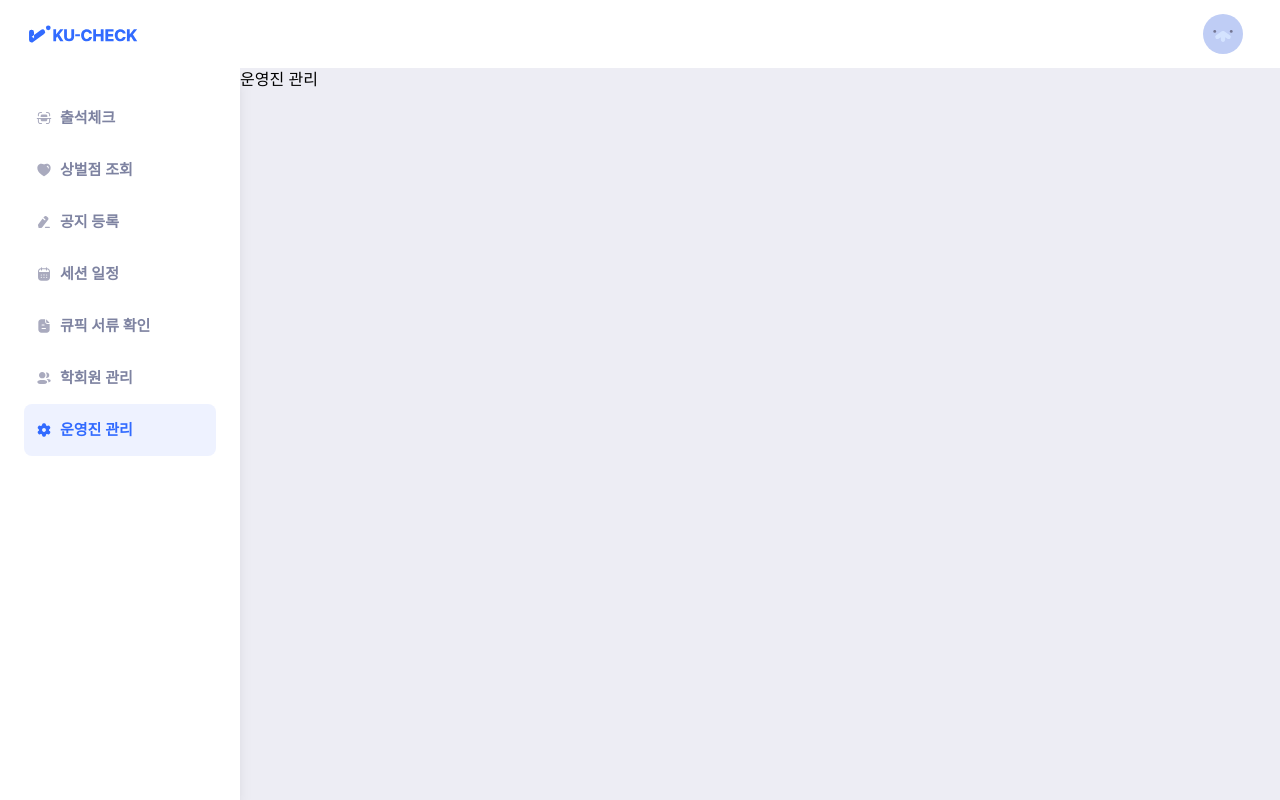
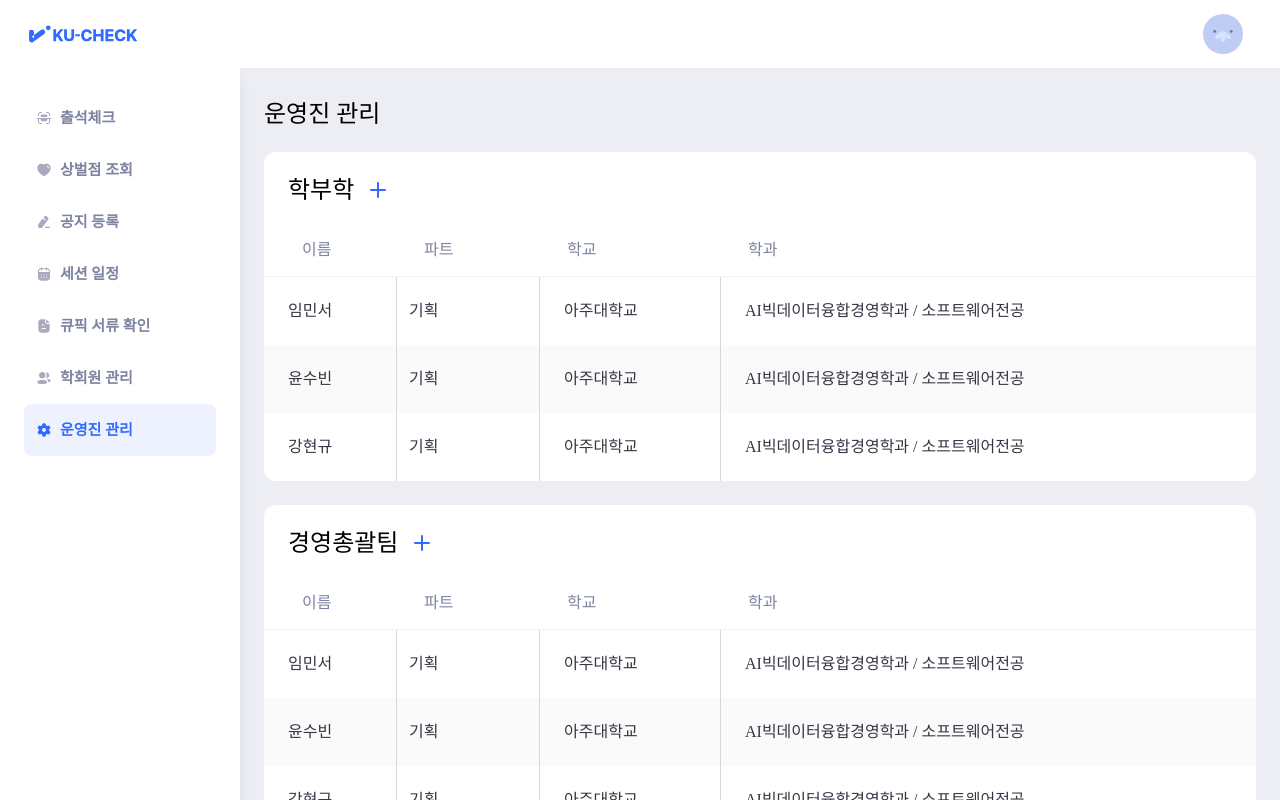
Before and after one commit to Kusitms32th-KuCheck/KuCheck-Front, a Next.js app: page /staff-management in a window 1280 px wide. Built offline with nearby package versions, Linux system fonts and the light colour scheme; a web font is replaced by a local one.

Commit message:
feat(#29): 운영진 관리 퍼블리싱

```diff
--- /dev/null
+++ b/src/app/(manager)/staff-management/layout.tsx
@@ -0,0 +1,3 @@
+export default function StaffManagementLayout({ children }: { children: React.ReactNode }) {
+  return <>{children}</>
+}
--- a/src/app/(manager)/staff-management/page.tsx
+++ b/src/app/(manager)/staff-management/page.tsx
@@ -1,3 +1,18 @@
+import TeamTable from '@/components/manager/staff-management/TeamTable'
+import { generateMockMembers } from '@/types/manager/member/mockData'
+
+const members = generateMockMembers()
+
 export default function StaffManagementPage() {
-  return <div>운영진 관리</div>
+  return (
+    <main className="flex h-full flex-col overflow-visible">
+      <p className="heading-lg-medium px-6 pt-8">운영진 관리</p>
+      <div className="px-6 pt-6">
+        <TeamTable teamName="학부학" members={members.slice(0, 3)} />
+        <TeamTable teamName="경영총괄팀" members={members.slice(0, 6)} />
+        <TeamTable teamName="교육기획팀" members={members.slice(0, 3)} />
+        <TeamTable teamName="대외홍보팀" members={[]} />
+      </div>
+    </main>
+  )
 }
--- /dev/null
+++ b/src/assets/svgComponents/manager/PlusIcon.tsx
@@ -0,0 +1,4 @@
+import * as React from "react";
+import type { SVGProps } from "react";
+const SvgPlusIcon = (props: SVGProps<SVGSVGElement>) => <svg xmlns="http://www.w3.org/2000/svg" width="1em" height="1em" fill="none" viewBox="0 0 24 24" {...props}><path stroke="#326BFF" strokeLinecap="round" strokeLinejoin="round" strokeWidth={2} d="M12 5v14M5 12h14" /></svg>;
+export default SvgPlusIcon;
--- a/src/assets/svgComponents/manager/index.ts
+++ b/src/assets/svgComponents/manager/index.ts
@@ -20,6 +20,7 @@ export { default as NaverIcon } from './NaverIcon'
 export { default as NewIcon } from './NewIcon'
 export { default as NoticeIcon } from './NoticeIcon'
 export { default as NoticeOnIcon } from './NoticeOnIcon'
+export { default as PlusIcon } from './PlusIcon'
 export { default as PointIcon } from './PointIcon'
 export { default as PointOnIcon } from './PointOnIcon'
 export { default as PointdownIcon } from './PointdownIcon'
--- /dev/null
+++ b/src/components/manager/staff-management/TeamTable.tsx
@@ -0,0 +1,47 @@
+import React from 'react'
+import StaffTableRow from './staff-row/StaffTableRow'
+import type { Member } from '@/types/manager/member/mockData'
+import { PlusIcon } from '@/assets/svgComponents/manager'
+
+export default function TeamTable({ teamName, members }: { teamName: string; members: Member[] }) {
+  const gridTemplate = '133px 143px 181px 594px 172px 400px'
+
+  return (
+    <section className="mb-6 overflow-hidden rounded-[12px] bg-white">
+      <div className="flex items-center gap-3 px-6 pt-6 pb-5">
+        <p className="heading-lg-medium">{teamName}</p>
+        <button className="text-primary-500">
+          <PlusIcon width={24} height={24} />
+        </button>
+      </div>
+
+      <div>
+        {members && members.length > 0 ? (
+          <div className="scrollbar-hide overflow-x-auto">
+            <div
+              className="grid items-center border-b border-gray-100 p-[14px]"
+              style={{ gridTemplateColumns: gridTemplate }}
+            >
+              <p className="body-lg-medium pl-[24px] text-start text-gray-500">이름</p>
+              <p className="body-lg-medium px-[13px] text-start text-gray-500">파트</p>
+              <p className="body-lg-medium px-[13px] text-start text-gray-500">학교</p>
+              <p className="body-lg-medium px-[13px] text-start text-gray-500">학과</p>
+              <p className="body-lg-medium px-[13px] text-start text-gray-500">전화번호</p>
+              <p className="body-lg-medium px-[13px] text-start text-gray-500">로그인한 소셜 계정</p>
+            </div>
+
+            <div>
+              {members.map((m, i) => (
+                <StaffTableRow key={i} member={m} index={i} gridTemplate={gridTemplate} />
+              ))}
+            </div>
+          </div>
+        ) : (
+          <div className="flex h-[120px] items-center justify-center text-gray-400">
+            <span className="body-lg-medium">+를 눌러 운영진을 등록해주세요</span>
+          </div>
+        )}
+      </div>
+    </section>
+  )
+}
--- /dev/null
+++ b/src/components/manager/staff-management/staff-row/StaffTableRow.tsx
@@ -0,0 +1,68 @@
+'use client'
+
+import type { Member } from '@/types/manager/member/mockData'
+import { AppleIcon } from '@/assets/svgComponents/manager'
+
+export default function StaffTableRow({
+  member,
+  index,
+  gridTemplate,
+}: {
+  member: Member
+  index: number
+  gridTemplate?: string
+}) {
+  const baseBg = index % 2 === 0 ? 'bg-white' : 'bg-background1'
+  const name = member.name
+  const part = member.part
+  const school = member.school
+  const major = member.major
+  const phone = member.phone
+
+  return (
+    <>
+      <div
+        className={`group grid cursor-default items-center gap-0`}
+        style={{ gridTemplateColumns: gridTemplate ?? '200px repeat(4,1fr) 220px' }}
+      >
+        <div
+          className={`body-lg-medium flex h-[68px] items-center border-r border-gray-200 px-[24px] text-start text-gray-900 ${baseBg} focus-within:border-primary-500 group-hover:bg-gray-100 focus-within:border-2`}
+        >
+          <span className="w-full truncate">{name}</span>
+        </div>
+
+        <div
+          className={`body-lg-medium flex h-[68px] items-center justify-start border-r border-gray-200 pl-3 text-gray-900 ${baseBg} group-hover:bg-gray-100`}
+        >
+          <span className="w-full truncate">{part}</span>
+        </div>
+
+        <div
+          className={`body-lg-medium flex h-[68px] items-center justify-start border-r border-gray-200 px-6 text-gray-900 ${baseBg} focus-within:border-primary-500 group-hover:bg-gray-100 focus-within:border-2`}
+        >
+          <span className="w-full truncate">{school}</span>
+        </div>
+
+        <div
+          className={`body-lg-medium flex h-[68px] items-center justify-start border-r border-gray-200 px-6 text-gray-900 ${baseBg} focus-within:border-primary-500 group-hover:bg-gray-100 focus-within:border-2`}
+        >
+          <span className="w-full truncate">{major}</span>
+        </div>
+
+        <div
+          className={`body-lg-medium flex h-[68px] items-center justify-start border-r border-gray-200 px-6 text-gray-900 ${baseBg} focus-within:border-primary-500 group-hover:bg-gray-100 focus-within:border-2`}
+        >
+          <span className="w-full truncate">{phone}</span>
+        </div>
+
+        <p
+          className={`body-lg-medium flex h-[68px] items-center justify-start gap-2 px-6 text-gray-900 ${baseBg} group-hover:bg-gray-100`}
+        >
+          <AppleIcon width={20} height={20} />
+
+          {member.social}
+        </p>
+      </div>
+    </>
+  )
+}
```
Also changed, not shown: public/common/manager/plus-icon.svg (added).
